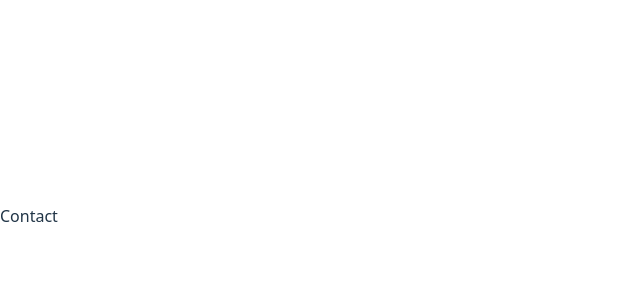
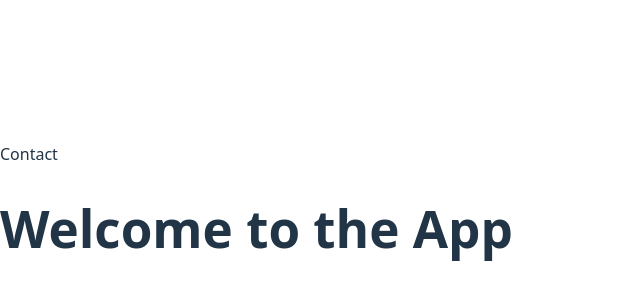
Before and after one commit to roy9html/Devops8, a React (Vite) app: page / in a window 1280 px wide. Shown: the part 184-484 px from the top of the page, without its empty margins (0-640 px from the left). Built offline with nearby package versions, Linux system fonts and the light colour scheme.

Commit message:
Initial Commit

```diff
--- a/package.json
+++ b/package.json
@@ -11,7 +11,8 @@
   },
   "dependencies": {
     "react": "^19.1.0",
-    "react-dom": "^19.1.0"
+    "react-dom": "^19.1.0",
+    "vite": "^5.4.19"
   },
   "devDependencies": {
     "@eslint/js": "^9.30.1",
@@ -21,7 +22,6 @@
     "eslint": "^9.30.1",
     "eslint-plugin-react-hooks": "^5.2.0",
     "eslint-plugin-react-refresh": "^0.4.20",
-    "globals": "^16.3.0",
-    "vite": "^7.0.4"
+    "globals": "^16.3.0"
   }
 }
--- a/src/App.jsx
+++ b/src/App.jsx
@@ -7,8 +7,9 @@ function App() {
   return (
     <>
      <Contact />
+      <h1>Welcome to the App</h1>
     </>
   )
 }
 
-export default App
+export default App;
--- a/src/Contact.jsx
+++ b/src/Contact.jsx
@@ -6,4 +6,4 @@ function Contact() {
   )
 }
 
-export default Contact
+export default Contact;
```
Also changed, not shown: 2 other files (tests, documents, lock files or other folders).
